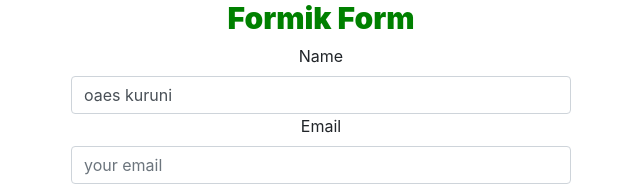
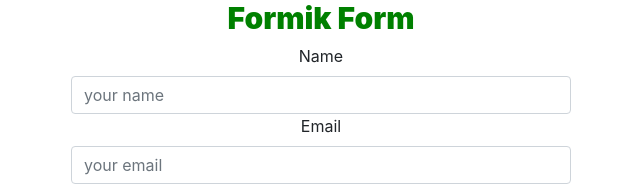
Before and after one commit to oaes/React-practice-v2, a React app: page / in a window 1280 px wide. Shown: the top 186 px of the page, without its empty margins (319-959 px from the left). Built offline with nearby package versions, Linux system fonts and the light colour scheme.

Commit message:
form validation start

```diff
--- a/src/components/FormikForm/FormikForm.jsx
+++ b/src/components/FormikForm/FormikForm.jsx
@@ -4,15 +4,32 @@
 const FormikForm = () => {
   const formik = useFormik({
     initialValues: {
-      name: "oaes kuruni",
+      name: "",
       email: "",
       channel: "",
     },
     onSubmit: (values) => {
       console.log(values);
     },
+    validate: (values) => {
+      let errors = {};
+      if (!values.name) {
+        errors.name = require;
+      }
+      if (!values.email) {
+        errors.email = require;
+      } else if (
+        !/^[A-Z0-9._%+-]+@[A-Z0-9.-]+\.[A-Z]{2,4}$/i.test(values.email)
+      ) {
+        errors.email = "Invalid email address";
+      }
+      if (!values.channel) {
+        errors.channel = require;
+      }
+      return errors;
+    },
   });
-  console.log(formik.values);
+
   return (
     <div>
       <form onSubmit={formik.handleSubmit}>
```
